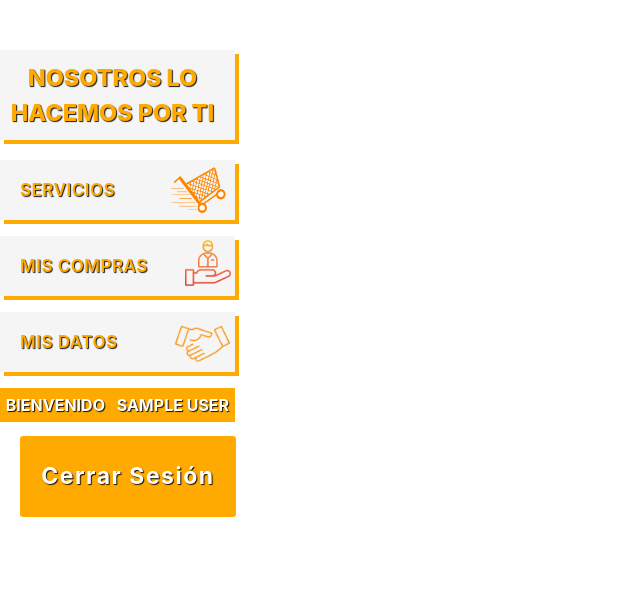
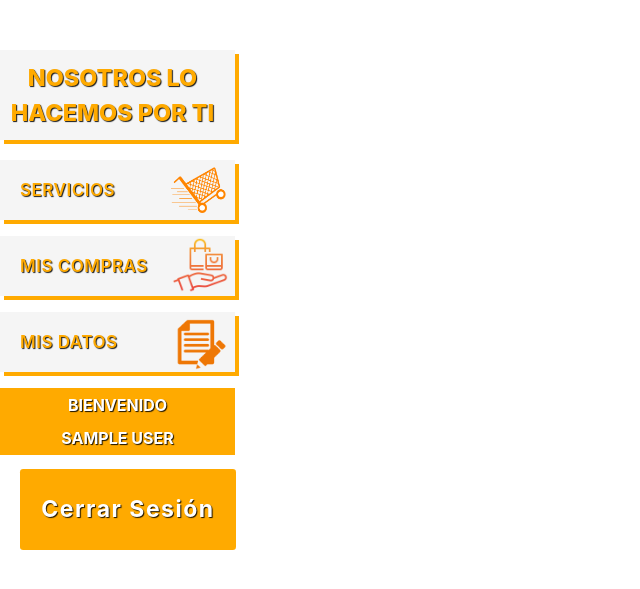
Before and after one commit to ptaipe/noha.cl, a PHP site: page /vista/sesion.php in a window 1280 px wide. Shown: the top 589 px of the page, without its empty margins (0-640 px from the left). Run offline with PHP 8.4, Linux system fonts and the light colour scheme; the visitor is signed in with stand-in values (Sample User, id 1); data that the repository does not hold is empty; some libraries are stand-ins or nearby versions.

Commit message:
iconos sesion

```diff
--- a/css/style.css
+++ b/css/style.css
@@ -156,9 +156,9 @@ body {
 }
 #ico2{
 	height: 46px;
-    margin-top: -72px;
-    position: absolute;
-    margin-left: 185px;
+	margin-top: -72px;
+	position: absolute;
+	margin-left: 185px;
 }
 #ico3{
     height: 59px;
--- a/vista/sesion.php
+++ b/vista/sesion.php
@@ -43,11 +43,11 @@
 				</li>
 				<li>
 					<a id="new" href="#Mis_Compras">Mis Compras</a>
-					<img id="ico2" src="../imagenes/iconoCliente.png">
+					<img id="ico2" src="../imagenes/ventas.png" style="height: 56px;margin-left: 172px;margin-top: -75px;">
 				</li>
 				<li>
 					<a id="new" href="#Mis_Datos">Mis Datos</a>
-					<img id="ico3" src="../imagenes/iconoSocios.png">
+					<img id="ico3" src="../imagenes/misDatos.png" style="height: 51px;margin-top: -69px;">
 				</li>
 			</ul>
 
@@ -61,11 +61,10 @@
 				    margin-bottom: -6px;
 				">
 					<tbody>
-						<tr>
-							<td>Bienvenido</td>
-							<td>
+						<tr><td colspan="2">Bienvenido</td></tr>
+						<tr><td>
 								<?php
-									echo $_SESSION['nombre']
+									echo $_SESSION['nombre'];
 								?>
 							</td>
 						</tr>
```
Also changed, not shown: imagenes/misDatos.png (added), imagenes/ventas.png (added).
